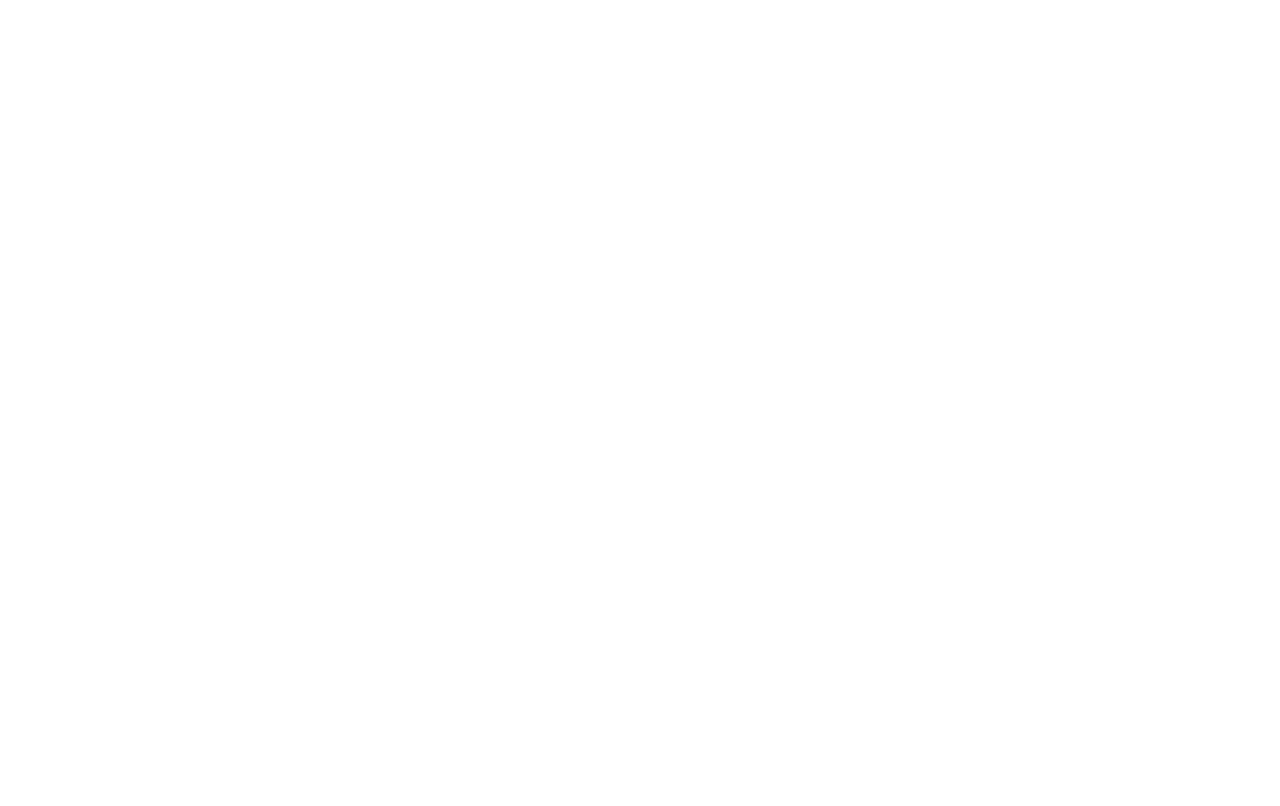
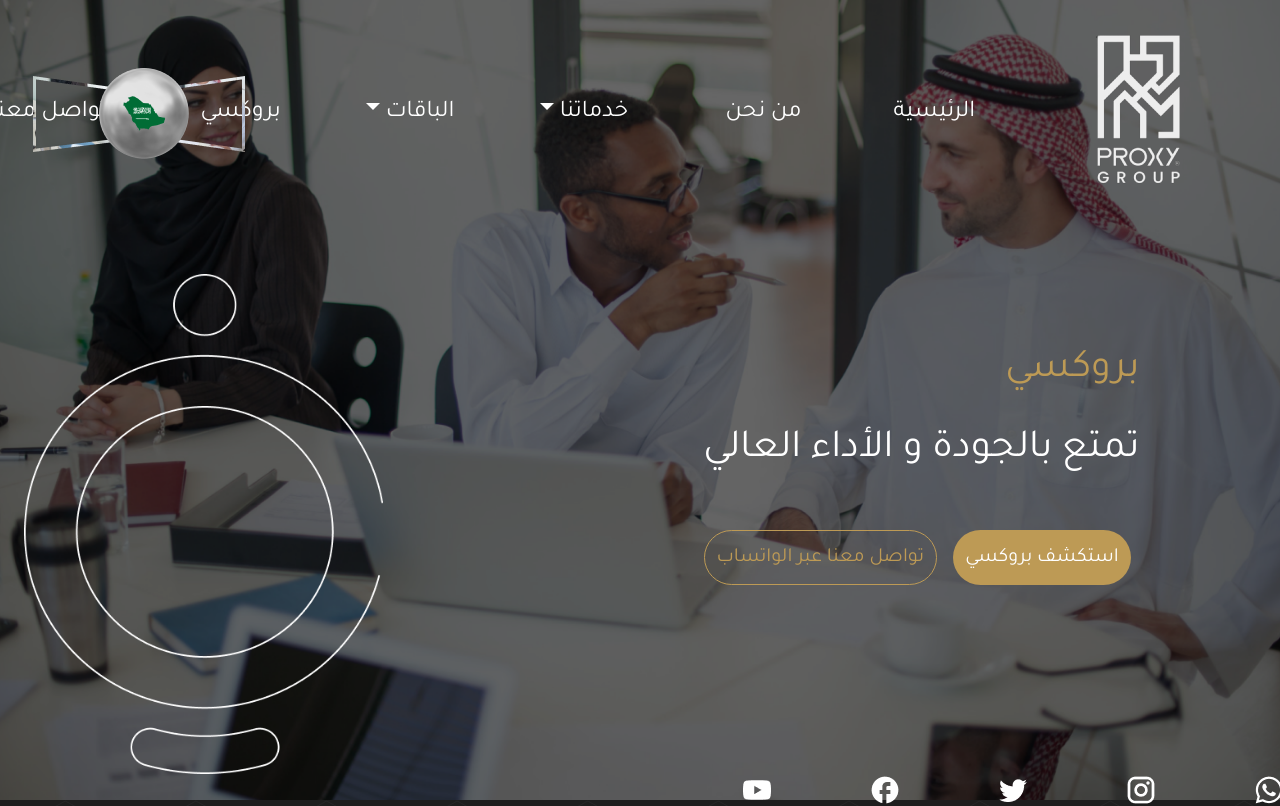
Before and after one commit to saif58475/Proxy-website, an Angular app: page / in a window 1280 px wide. Shown: the top 806 px of the page. Built offline with nearby package versions, Linux system fonts and the light colour scheme.

Commit message:
new builded

```diff
--- a/src/app/app-routing.module.ts
+++ b/src/app/app-routing.module.ts
@@ -1,7 +1,7 @@
 import { NgModule } from '@angular/core';
 import { RouterModule, Routes } from '@angular/router';
 
-const routes: Routes = [{ path: 'website', loadChildren: () => import('./website/website.module').then(m => m.WebsiteModule) }];
+const routes: Routes = [{ path: '', loadChildren: () => import('./website/website.module').then(m => m.WebsiteModule) }];
 
 @NgModule({
   imports: [RouterModule.forRoot(routes)],
--- a/src/app/website/website.component.html
+++ b/src/app/website/website.component.html
@@ -18,7 +18,7 @@
                   </li>
 
                   <li class="nav-item dropdown">
-                    <a class="nav-link dropdown-toggle" href="#" role="button" data-bs-toggle="dropdown" aria-expanded="false">
+                    <a class="nav-link dropdown-toggle" href="#" role="button" data-bs-toggle="dropdown" aria-expanded="false" routerLink="services">
                       خدماتنا
                     </a>
                     <ul class="dropdown-menu">
```
Also changed, not shown: 7 other files (tests, documents, lock files or other folders).
